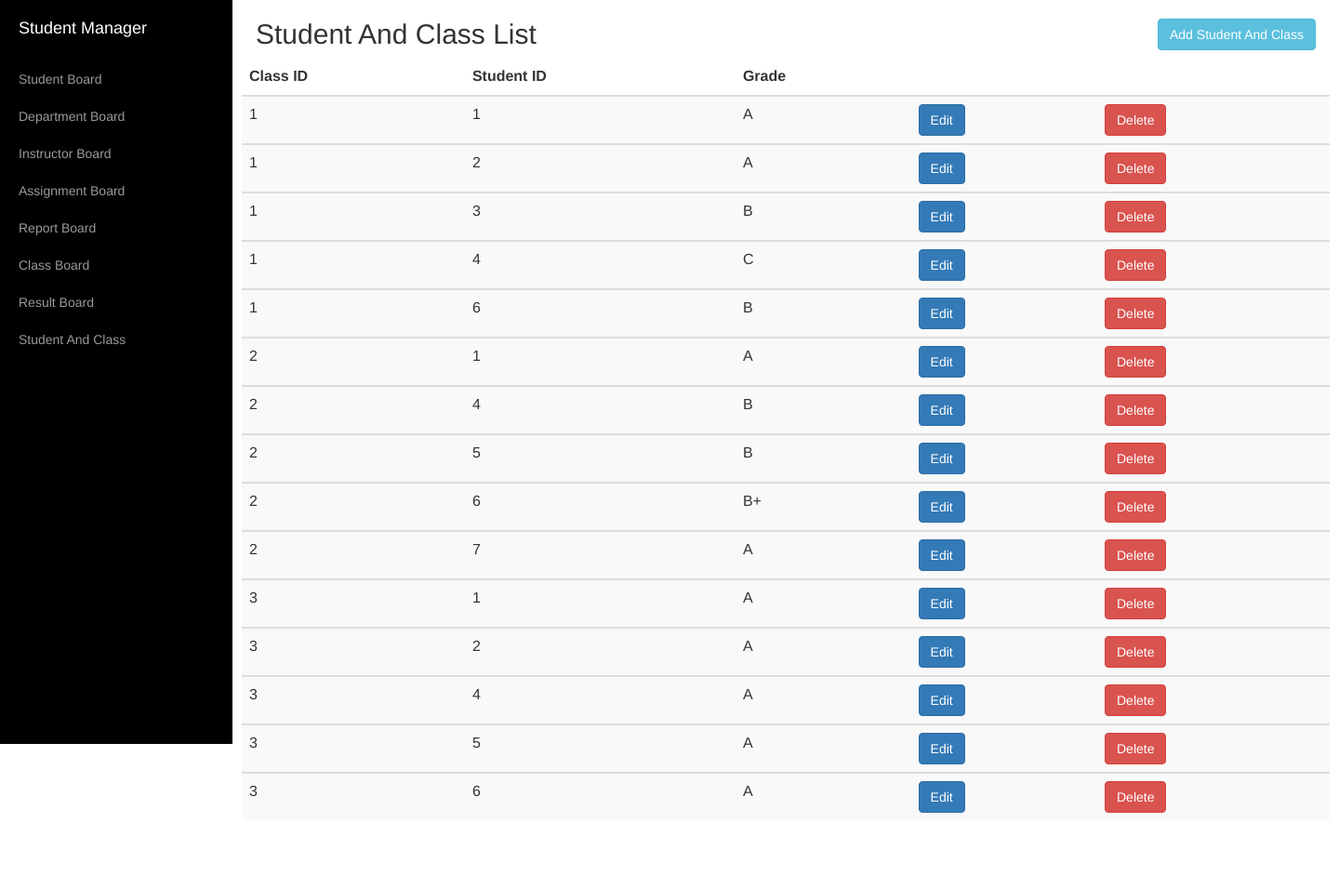
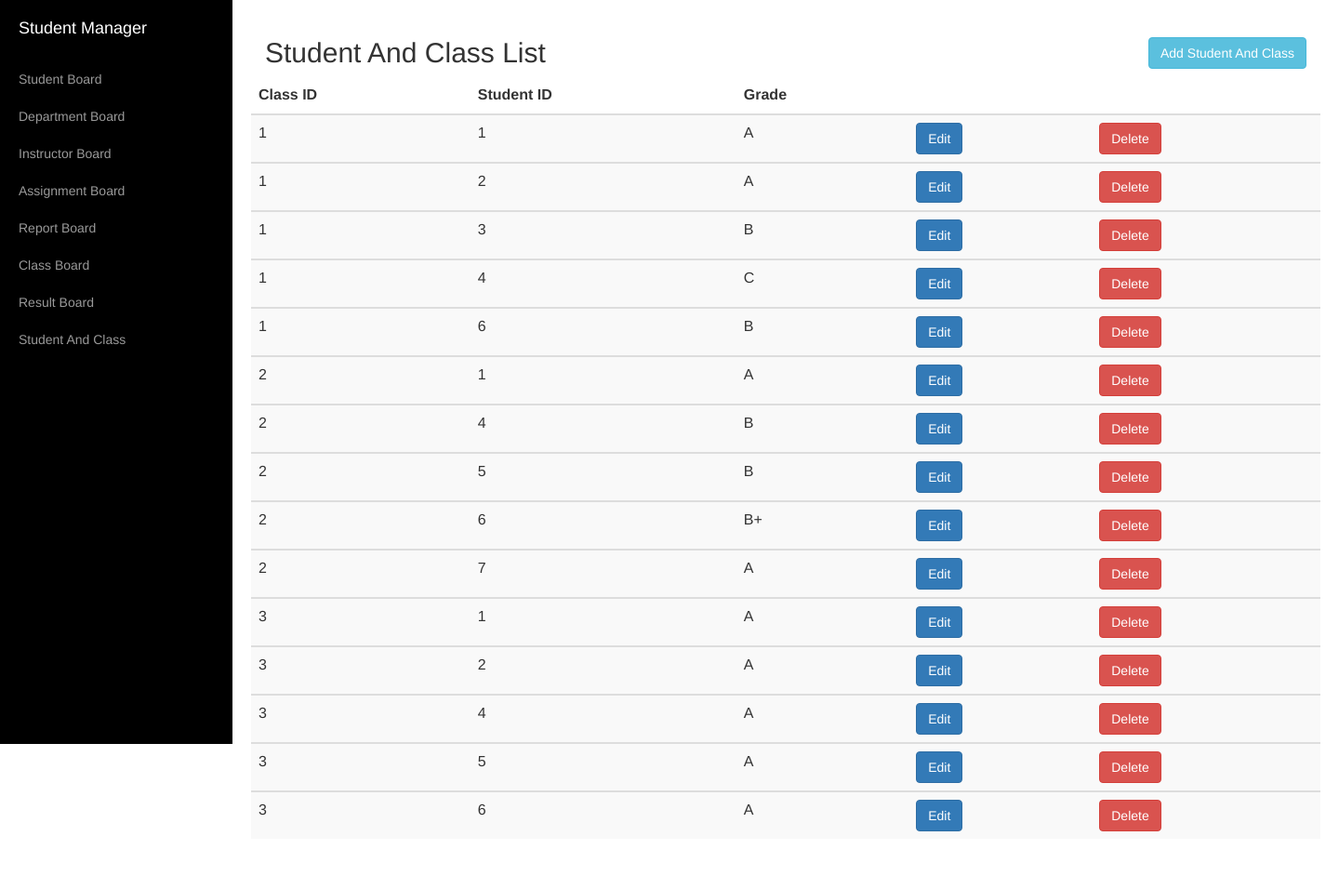
Before and after one commit to CloudCityNG/database, a PHP site: page /controllers/student_and_class/list.php in a window 1440 px wide. Shown: the whole page at 93% size. Before the commit the page ends 874 px from the top, so only its background shows below. Run offline with PHP 8.4, Linux system fonts and the light colour scheme; data comes from the database, SQL or seed files in the repository.

Commit message:
Edit student and class

```diff
--- a/views/student_and_class/list.tor.php
+++ b/views/student_and_class/list.tor.php
@@ -8,8 +8,8 @@
 
         <!-- Sidebar -->
         <?php include_once __DIR__.'/../partial/_nav.tor.php' ?>
-
-    <div class="container">
+<div id="page-content-wrapper">
+    <div class="container-fluid">
     <div class="row">
         <div class="col-md-9">
             <h2>Student And Class List</h2>
@@ -129,6 +129,7 @@
         </table>
     </div>
 </div>
+</div>
  </div>
 
 
```
